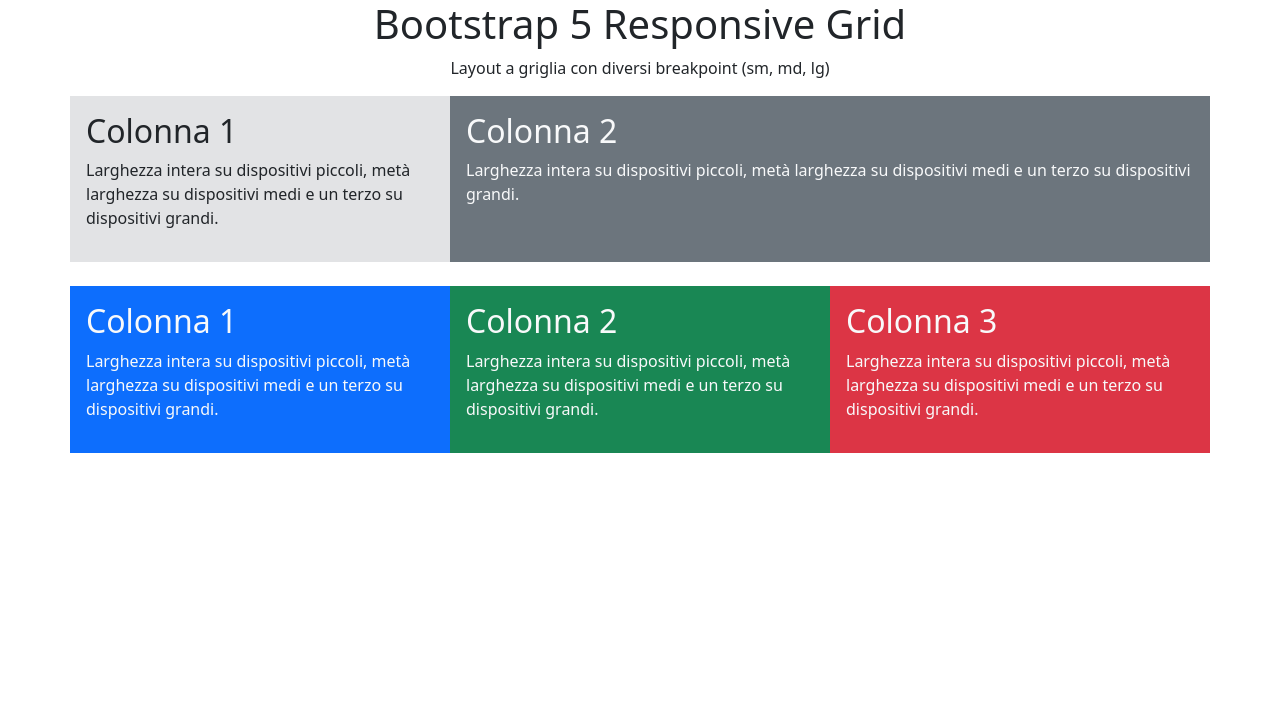
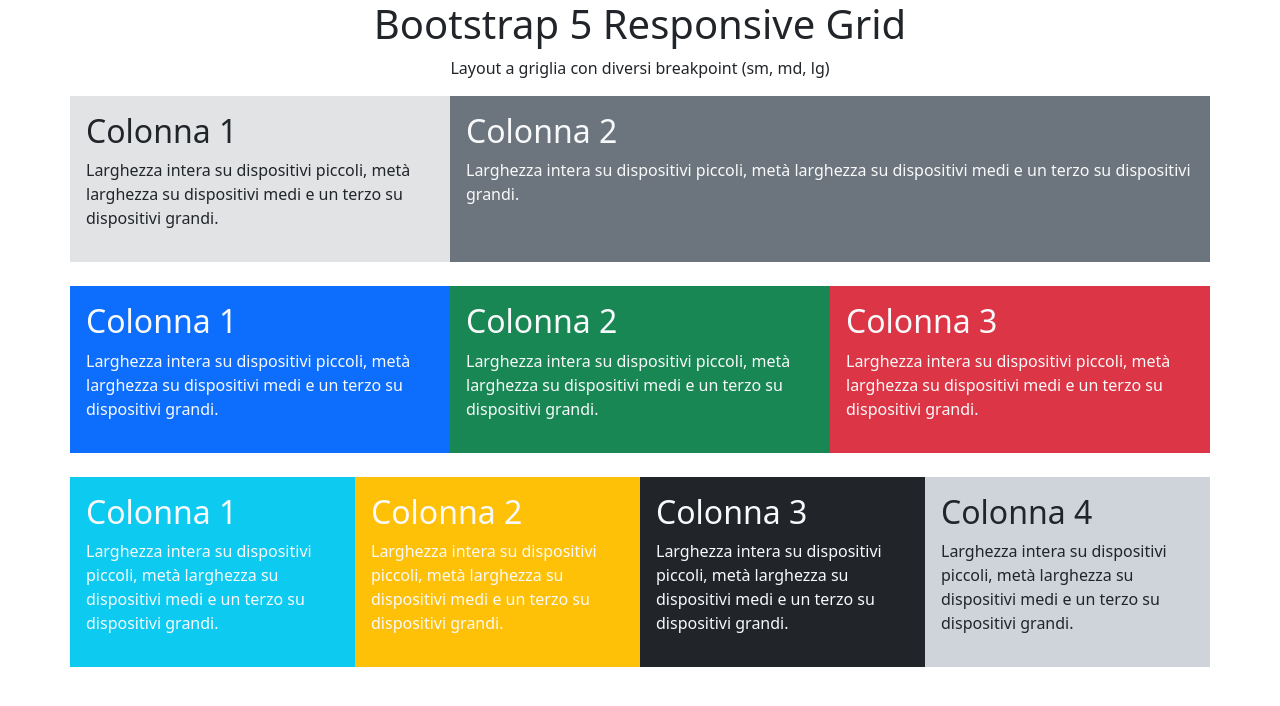
Before and after one commit to RiccardoOrlando/htmlcss-bootstrap-layout, a plain HTML site: page index.html in a window 1280 px wide. Drawn offline with nearby package versions, Linux system fonts and the light colour scheme.

Commit message:
feat: add section 3

```diff
--- a/index.html
+++ b/index.html
@@ -36,6 +36,24 @@
                 <p>Larghezza intera su dispositivi piccoli, metà larghezza su dispositivi medi e un terzo su dispositivi grandi.</p>
             </div>
         </div>
+        <div class="row text-light mb-4">
+            <div class="col-sm-6 col-md-3 bg-info p-3">
+                <h2>Colonna 1</h2>
+                <p>Larghezza intera su dispositivi piccoli, metà larghezza su dispositivi medi e un terzo su dispositivi grandi.</p>
+            </div>
+            <div class="col-sm-6 col-md-3 bg-warning p-3">
+                <h2>Colonna 2</h2>
+                <p>Larghezza intera su dispositivi piccoli, metà larghezza su dispositivi medi e un terzo su dispositivi grandi.</p>
+            </div>
+            <div class="col-sm-6 col-md-3 bg-dark p-3">
+                <h2>Colonna 3</h2>
+                <p>Larghezza intera su dispositivi piccoli, metà larghezza su dispositivi medi e un terzo su dispositivi grandi.</p>
+            </div>
+            <div class="col-sm-6 col-md-3 bg-dark-subtle text-dark p-3">
+                <h2>Colonna 4</h2>
+                <p>Larghezza intera su dispositivi piccoli, metà larghezza su dispositivi medi e un terzo su dispositivi grandi.</p>
+            </div>
+        </div>
     </div>
     <script src="https://cdn.jsdelivr.net/npm/bootstrap@5.3.3/dist/js/bootstrap.bundle.min.js" integrity="sha384-YvpcrYf0tY3lHB60NNkmXc5s9fDVZLESaAA55NDzOxhy9GkcIdslK1eN7N6jIeHz" crossorigin="anonymous"></script>
   </body>
```
